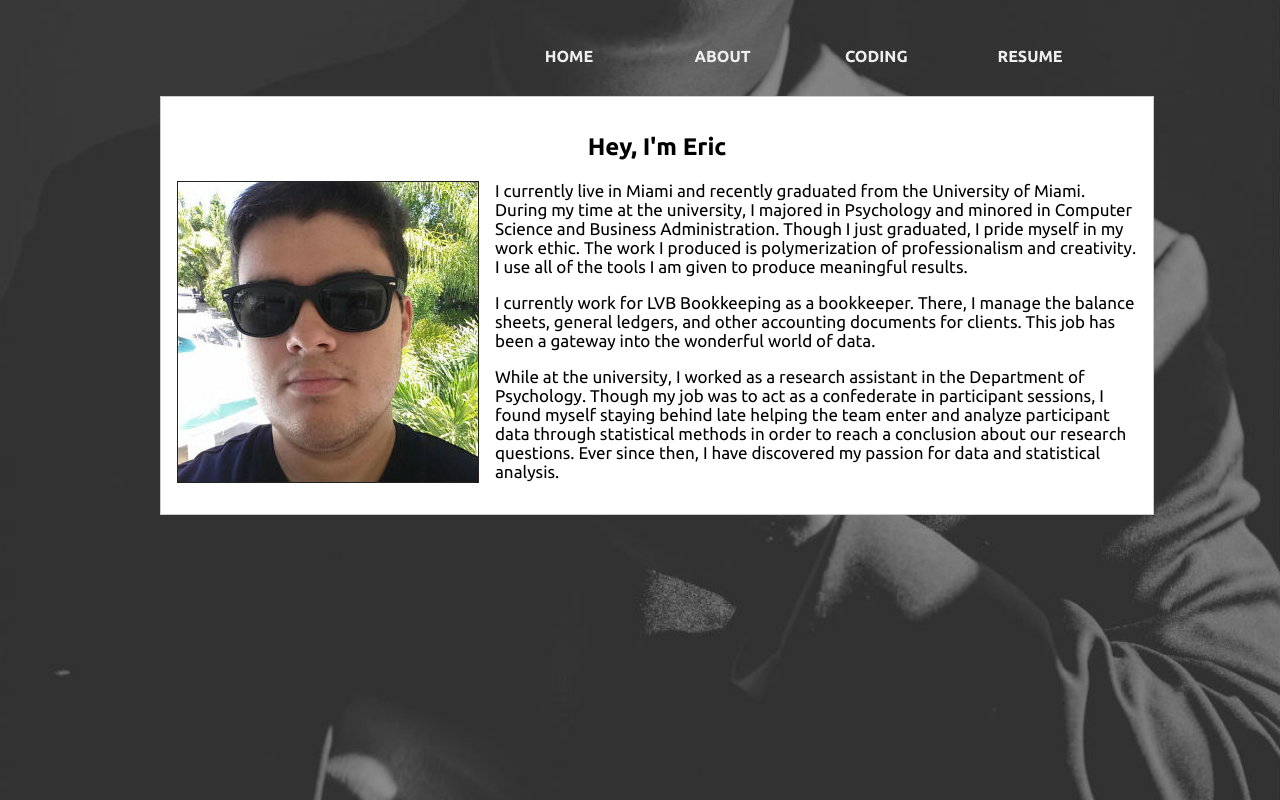
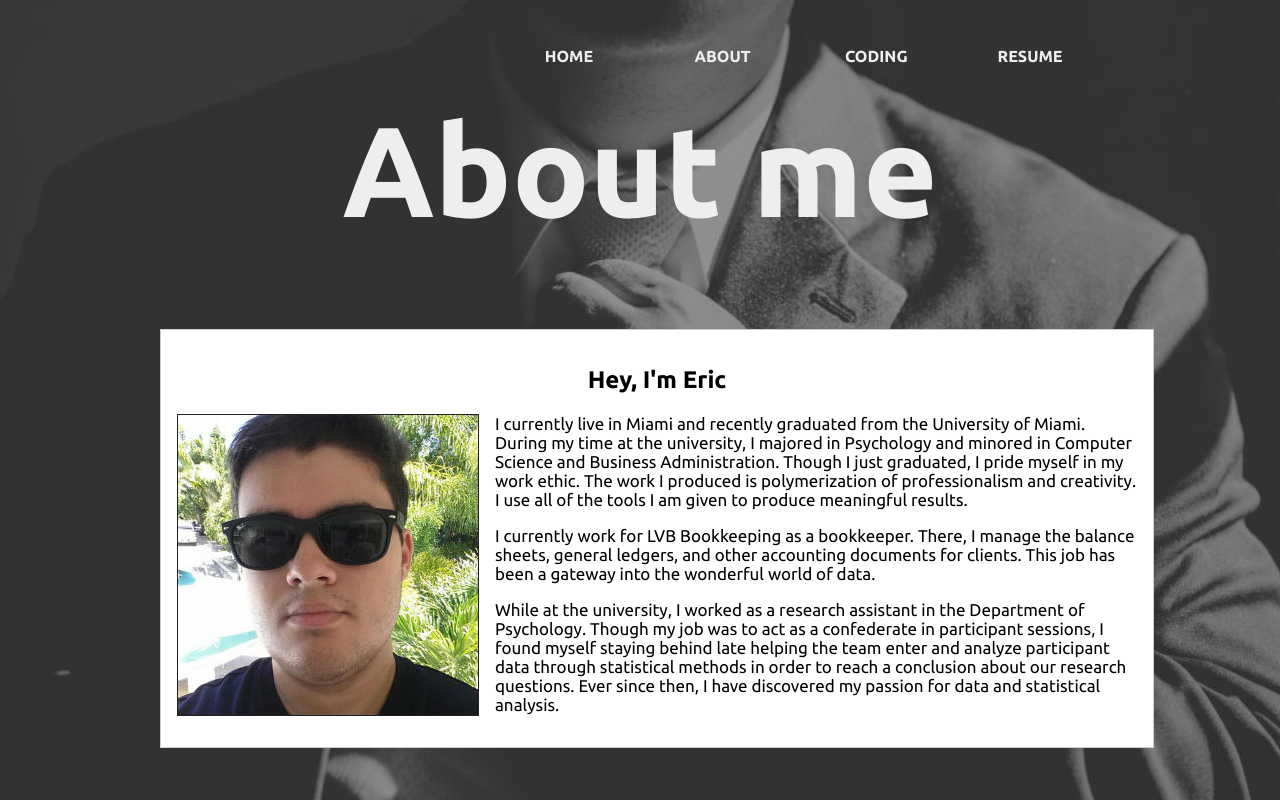
Before and after one commit to Eric-Hernandez/Eric-Hernandez.github.io, a plain HTML site: page about.html in a window 1280 px wide. Drawn offline with Linux system fonts and the light colour scheme.

Commit message:
Final version

```diff
--- a/about.html
+++ b/about.html
@@ -20,6 +20,10 @@
     </ul>
   </nav>
 
+  <header>
+    <h1>About me</h1>
+  </header>
+
   <section>
     <h1>Hey, I'm Eric</h1>
 
```
